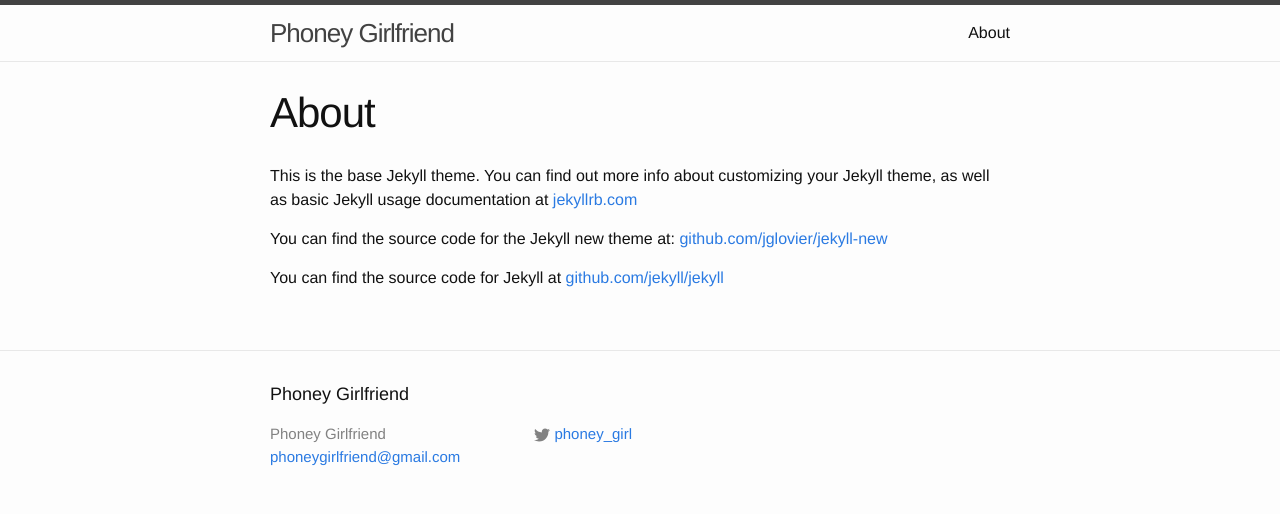
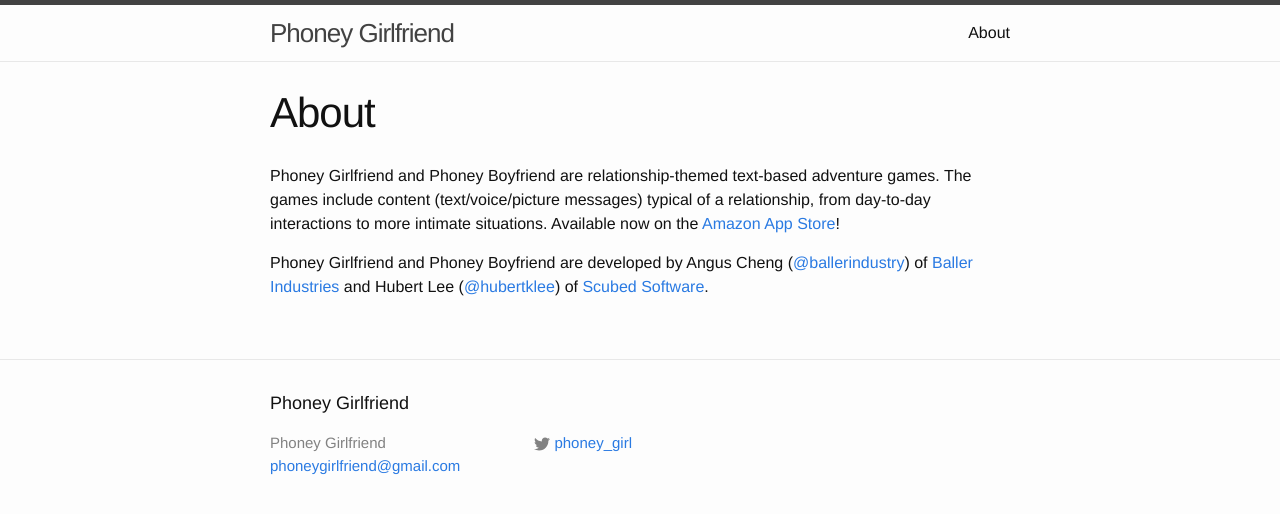
Before and after one commit to hube/phoneygirlfriend.com, a Jekyll site: the page built from about.md, in a window 1280 px wide. Shown: the top 514 px of the page. Built offline with Jekyll 4.4.1, drawn with Linux system fonts in a browser that asks for light colours.

Commit message:
update about page

```diff
--- a/about.md
+++ b/about.md
@@ -4,8 +4,13 @@
 permalink: /about/
 ---
 
-This is the base Jekyll theme. You can find out more info about customizing your Jekyll theme, as well as basic Jekyll usage documentation at [jekyllrb.com](http://jekyllrb.com/)
+Phoney Girlfriend and Phoney Boyfriend are relationship-themed text-based
+adventure games. The games include content (text/voice/picture messages) typical
+of a relationship, from day-to-day interactions to more intimate situations.
+Available now on the [Amazon App Store](https://bit.ly/pg_amzn)!
 
-You can find the source code for the Jekyll new theme at: [github.com/jglovier/jekyll-new](https://github.com/jglovier/jekyll-new)
-
-You can find the source code for Jekyll at [github.com/jekyll/jekyll](https://github.com/jekyll/jekyll)
+Phoney Girlfriend and Phoney Boyfriend are developed by
+Angus Cheng ([@ballerindustry](https://twitter.com/ballerindustry)) of
+[Baller Industries](http://ballerindustries.com/)
+and Hubert Lee ([@hubertklee](https://twitter.com/hubertklee)) of
+[Scubed Software](http://www.scubedsoft.com/).
```
